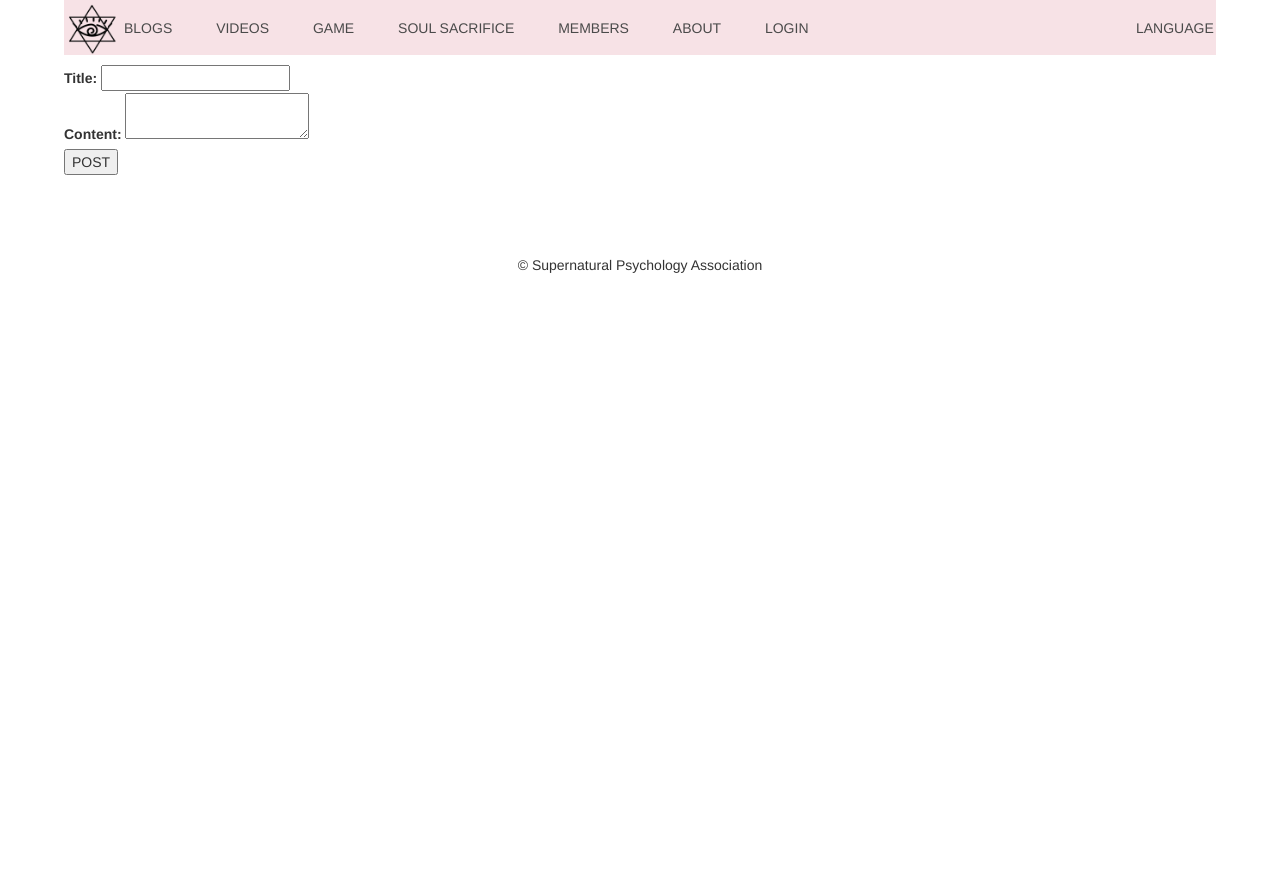
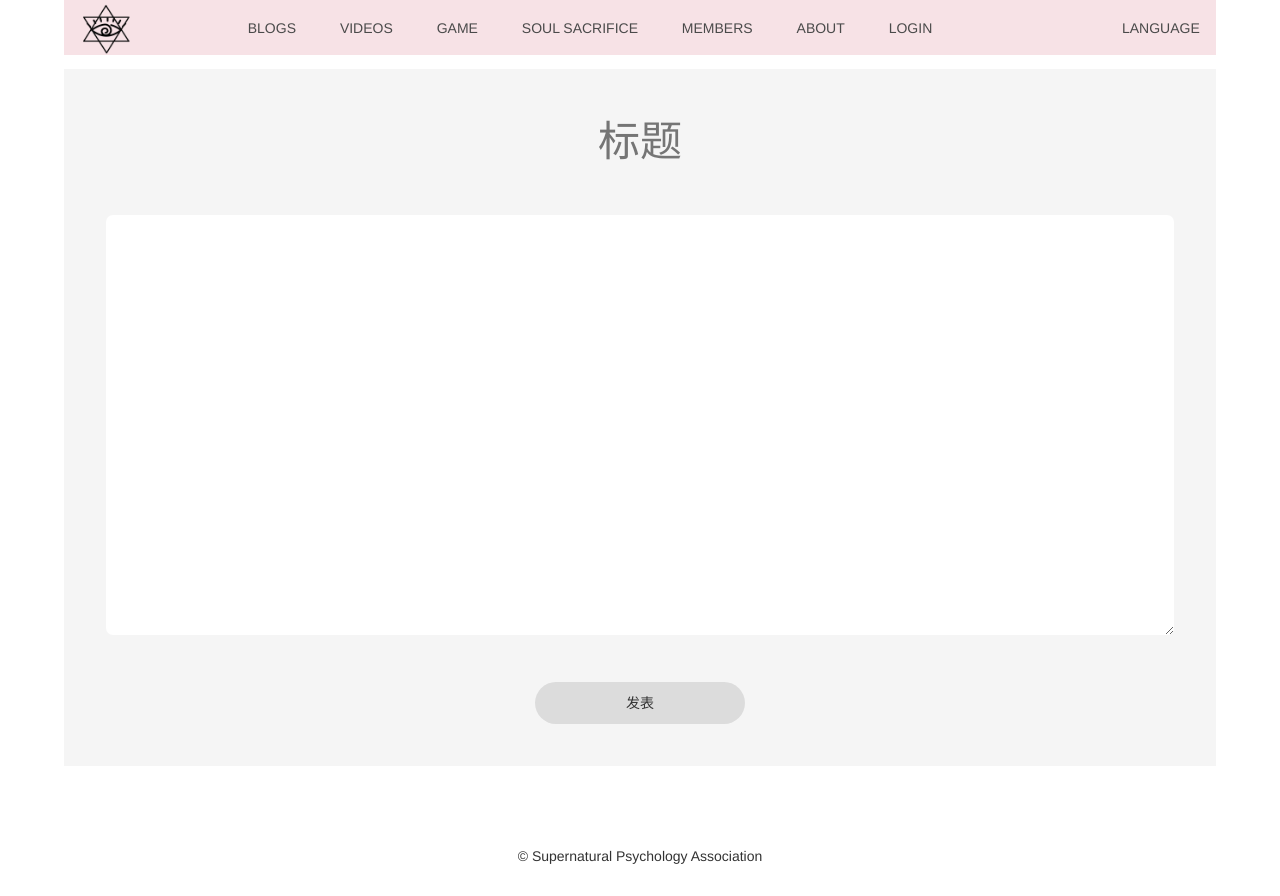
Before and after one commit to xiaoqi-huang/Supernature, a Flask app: template templates/blog/blog-add.html in a window 1280 px wide. Before the commit the page ends 273 px from the top, so only its background shows below. Run offline with Flask 2, Linux system fonts and the light colour scheme; the template is opened without the code that fills it, so the values that code supplies are empty; some libraries are stand-ins or nearby versions.

Commit message:
add style to blog adding page; centre nav bar

```diff
--- a/static/styles/blog.css
+++ b/static/styles/blog.css
@@ -1,3 +1,5 @@
+/* Blog listing page */
+
 #blog-list {
     list-style-type: none;
     padding-left: 0px;
@@ -41,3 +43,54 @@ span a:hover {
     text-decoration: none;
     font-weight: bold;
 }
+
+/* Blog adding page */
+
+form {
+  margin: 0 auto;
+  width: 100%;
+  padding: 3em;
+  background-color: rgb(245, 245, 245);
+}
+
+form div + div {
+  margin-top: 3em;
+}
+
+#title {
+    width:100%;
+    border-style: none;
+    font-size: 3em;
+    text-align: center;
+    background-color: rgb(245, 245, 245);
+}
+
+#title:focus {
+    background-color: white;
+}
+
+#content {
+    width: 100%;
+    height: 30em;
+    resize: vertical;
+    border-style: none;
+    border-radius: .5em;
+}
+
+#submit-button {
+    text-align: center;
+}
+
+#submit-button input {
+    width: 15em;
+    height: 3em;
+    border-style: none;
+    border-radius: 1.5em;
+    background-color: rgb(220, 220, 220);
+    font-size: 100%;
+}
+
+#submit-button input:active {
+    color: rgb(239, 197, 205);
+    background-color: white;
+}
--- a/static/styles/layout.css
+++ b/static/styles/layout.css
@@ -3,21 +3,25 @@ section, header, article, nav {
 }
 
 body {
-    margin: 0px 5%;
+    margin: 0 5%;
 }
 
 header {
     position: relative;
+    padding-left: 1em;
+    padding-right: 1em;
 }
 
 #icon {
     position: absolute;
     height: 100%;
     float: left;
+    display: inline-block;
 }
 
-header nav {
-
+header nav ul {
+    padding-left: 0;
+    text-align: center;
 }
 
 header li {
@@ -38,7 +42,10 @@ header nav li a {
 
 .photo-container {
     position: relative;
-    margin-top: 10px;
+}
+
+.photo-container + .photo-container {
+    margin-top: 1em;
 }
 
 .photo-container img {
@@ -111,6 +118,7 @@ header nav li a {
 }
 
 article {
+    margin-top: 1em;
     margin-bottom: 100px;
 }
 
--- a/static/styles/main.css
+++ b/static/styles/main.css
@@ -33,11 +33,11 @@ header nav {
     text-align: center;
 }
 
-.icon {
+#icon {
     float: left;
     height: 45px;
     width: 45px;
-    padding: 1px 0px 4px 2%;
+    padding: 1em 0px 4px 1em;;
 }
 
 header nav ul {
@@ -75,6 +75,7 @@ header nav a:hover {
 
 .dropdown {
 	float: right;
+    margin-right: 3em;
 }
 
 .dropdown-btn {
--- a/static/styles/typography.css
+++ b/static/styles/typography.css
@@ -9,5 +9,5 @@
 }
 
 #en {
-    font-size: 45px;
+    font-size: 40px;
 }
--- a/templates/blog/blog-add.html
+++ b/templates/blog/blog-add.html
@@ -4,12 +4,14 @@
     <div class="flash">{{ message }}</div>
 {% endfor %}
 <form method="post">
-    <label for="title">Title: </label>
-    <input name="title" id="title" required>
-    <br>
-    <label for="content">Content: </label>
-    <textarea name="content" id="content" required></textarea>
-    <br>
-    <input type="submit" value="POST">
+    <div>
+        <input id="title" type="text" name="title" placeholder="标题" required>
+    </div>
+    <div>
+        <textarea id="content" type="text" name="content" required></textarea>
+    </div>
+    <div id="submit-button">
+        <input type="submit" value="发表">
+    </div>
 </form>
 {% endblock %}
--- a/templates/index.html
+++ b/templates/index.html
@@ -2,16 +2,12 @@
 {% block body %}
 <div class="photo-container">
 	<img src="{{ url_for('static', filename='images/Haruna-Kojima-1.jpg') }}" />
-	<!-- <img src="https://imgs.nmplus.hk/wp-content/uploads/2015/04/01_resize.jpg" /> -->
 	<div id="intro">
 		<h1 id="ch">超自然心理研究社</h1>
 		<h1 id="en">Supernatural Psychology Association</h1>
 	</div>
 </div>
 <div class="photo-container">
-	<img src="{{ url_for('static', filename='images/Haruna-Kojima-1.jpg') }}" />
-</div>
-<div class="photo-container">
 	<img src="{{ url_for('static', filename='images/Haruna-Kojima-2.jpg') }}" />
 </div>
 {% endblock %}
```
